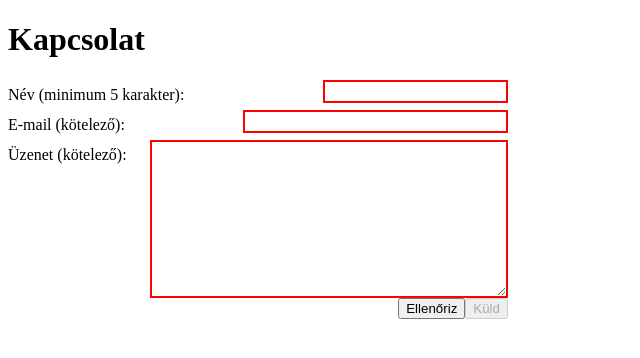
After one commit to theseur/Web.programozas-1-beadando-feladat, a PHP site: page /kapcsolat.html in a window 1280 px wide. The commit adds this page. Shown: the top 358 px of the page, without its empty margins (0-640 px from the left). Run offline with PHP 8.4, Linux system fonts and the light colour scheme; a stand-in replaces the project's code that opens the database connection.

Commit message:
sikeres feltoltes

```diff
--- /dev/null
+++ b/css/main.css
@@ -0,0 +1,24 @@
+div {
+	width: 500px;
+	}
+label {
+	line-height: 30px;
+
+	}
+label input, label textarea {
+	/*position: relative;
+	left: 200px;*/
+	float: right;
+	border: 2px red solid;
+	padding: 2px;
+	}
+textarea {
+	width: 350px;
+	}
+input[type="submit"] {
+	float: right;
+	clear: both;
+	}
+button {
+	float: right;
+	}
--- /dev/null
+++ b/js/main.js
@@ -0,0 +1,55 @@
+window.onload = function() {
+	var kuld = document.getElementById("kuld");
+	if (kuld) {
+		kuld.disabled = true;
+	}
+};
+function ellenoriz() {
+	var rendben = true;
+	var fokusz = null;
+
+	var szoveg = document.getElementById("szoveg");
+	if (szoveg) {
+		if (szoveg.value.length==0) {
+			rendben = false;
+			szoveg.style.background = '#f99';
+			fokusz = szoveg;
+		} else {
+			szoveg.style.background = '#9f9';
+		}
+	}
+
+	var email = document.getElementById("email");
+	if (email) {
+		var checkPattern = /^([A-Za-z0-9_\-\.])+\@([A-Za-z0-9_\-\.])+\.([A-Za-z]{2,4})$/; //online segítség: https://regex101.com/
+		if (!checkPattern.test(email.value)) {
+			rendben = false;
+			email.style.background = '#f99';
+			fokusz = email;
+		} else {
+			email.style.background = '#9f9';
+		}
+	}
+
+	var nev = document.getElementById("nev");
+	if (nev) {
+		if (nev.value.length<5) {
+			rendben = false;
+			nev.style.background = '#f99';
+			fokusz = nev;
+		} else {
+			nev.style.background = '#9f9';
+		}
+	}
+
+	if (fokusz) {
+		fokusz.focus();
+	}
+
+	var kuld = document.getElementById("kuld");
+	if (kuld) {
+		kuld.disabled = !rendben;
+	}
+
+	return rendben;
+}
--- /dev/null
+++ b/kapcsolat.html
@@ -0,0 +1,25 @@
+<!DOCTYPE html>
+<html>
+<head>
+    <meta charset="utf-8">
+    <title>Kapcsolat</title>
+    <link rel="stylesheet" type="text/css" href="css/main.css">
+    <script type="text/javascript" src="js/main.js"></script>
+</head>
+<body>
+    <h1>Kapcsolat</h1>
+    <form name="kapcsolat" action="index.php?page=kapcsolatkuldes" onsubmit="return ellenoriz();"  method="post">
+        <div>
+            <label><input type="text" id="nev" name="nev" size="20" maxlength="40">Név (minimum 5 karakter): </label>
+            <br/>
+            <label><input type="text" id="email" name="email" size="30" maxlength="40">E-mail (kötelező): </label>
+            <br/>
+            <label> <textarea id="szoveg" name="szoveg" cols="40" rows="10"></textarea> Üzenet (kötelező): </label>
+            <br/>
+            <input id="kuld" type="submit" value="Küld">
+            <button onclick="ellenoriz();" type="button">Ellenőriz</button>
+        </div>
+    </form>
+
+</body>
+</html>
```
Also changed, not shown: index.php (+13 -0 lines), php/kapcsolat.php (added, +34 -0 lines).
